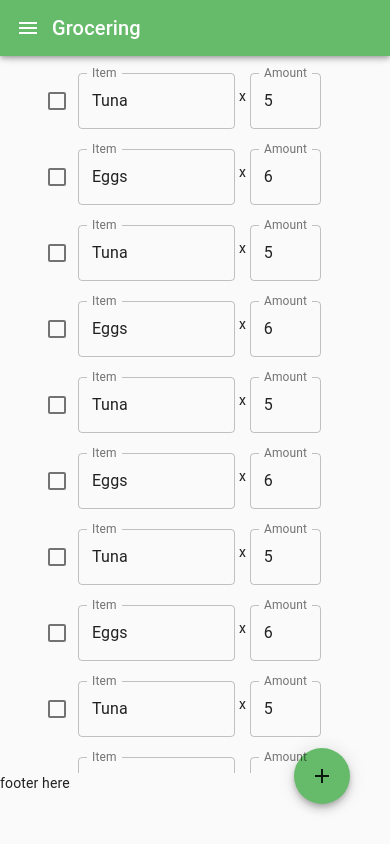
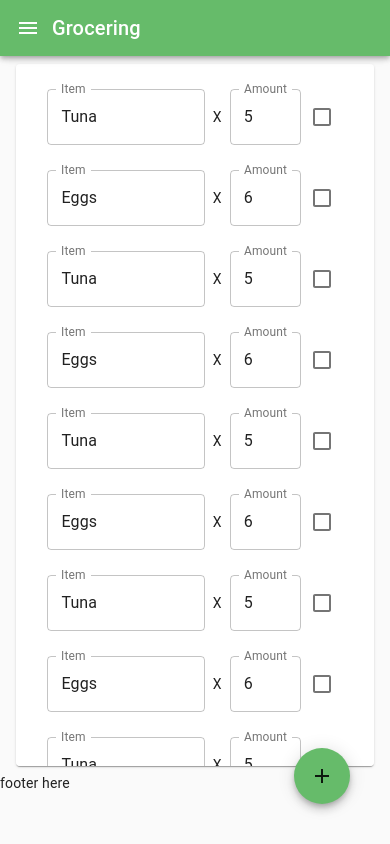
Before and after one commit to EilayDev/groceries-app, a Next.js app: page / in a window 390 px wide. Built offline with nearby package versions, Linux system fonts and the light colour scheme.

Commit message:
itemlist redo for mobile

```diff
--- a/Components/GroceryMain/Groceries.jsx
+++ b/Components/GroceryMain/Groceries.jsx
@@ -6,6 +6,7 @@ import Paper from '@material-ui/core/Paper';
 import Grid from '@material-ui/core/Grid';
 import Typography from '@material-ui/core/Typography';
 import { Container } from '@material-ui/core';
+import FormGroup from '@material-ui/core/FormGroup';
 
 function GroceryItem(props) {
     const classes = useStyles();
@@ -15,16 +16,15 @@ function GroceryItem(props) {
     }
     return (
         <div className={classes.product}>
-            <form>
+            <FormGroup row={true} className={`${classes.formField}`}>
+                <TextField className={classes.inputField} disabled={isChecked} label="Item" variant="outlined" defaultValue={props.name} /> <div className={classes.multiply}><span> X </span></div>
+                <TextField className={classes.amountField} disabled={isChecked} label="Amount" variant="outlined" defaultValue={props.amount} />
                 <Checkbox
                     checked={isChecked}
                     color="primary"
                     onClick={handleChange}
-                    className={classes.checkbox}
                 />
-                <TextField id={props.id} className={classes.inputField} label="Item" variant="outlined" defaultValue={props.name} /> <span> x </span>
-                <TextField id={props.id} className={classes.amountField} label="Amount" variant="outlined" defaultValue={props.amount} />
-            </form>
+            </FormGroup>
         </div>
     )
 }
@@ -34,26 +34,30 @@ const useStyles = makeStyles((theme) => ({
         'height': '100%'
     },
     product: {
-        'text-align': 'center',
-        'margin-bottom': 20,
+        'margin-top': 25,
+        'margin-bottom': 25,
     },
-    checkbox: {
-        'margin-top': 7
+    multiply: {
+        'margin-left':8,
+        'margin-right': 8,
     },
     container: {
-        'margin-top': '2vh',
-        'margin-bottom': '2vh',
+        'padding-top': '2%',
+        'padding-bottom': '2%'
     },
     inputField: {
         'width': '20ch'
     },
     amountField: {
         'width': '9ch'
-    }
-    ,
+    },
     scrollable: {
-        'max-height': '100%',
+        'height': '100%',
         'overflow': 'auto'
+    },
+    formField: {
+        'justifyContent': 'center',
+        'alignItems': 'center'
     }
 }));
 
@@ -61,12 +65,8 @@ export default function Groceries() {
     const classes = useStyles();
 
     return (
-        <Grid
-            container
-            className={classes.fullHeight}
-        >
-            <Grid item sm={12} className={classes.scrollable}>
-                <Container className={`${classes.fullHeight} ${classes.container}`}>
+        <Container className={`${classes.container} ${classes.fullHeight} `}>
+            <Paper className={`${classes.scrollable}`}>
                 <GroceryItem id="r2" name="Tuna" amount="5" />
                 <GroceryItem id="r1" name="Eggs" amount="6" />
                 <GroceryItem id="r2" name="Tuna" amount="5" />
@@ -83,9 +83,9 @@ export default function Groceries() {
                 <GroceryItem id="r1" name="Eggs" amount="6" />
                 <GroceryItem id="r2" name="Tuna" amount="5" />
                 <GroceryItem id="r1" name="Eggs" amount="6" />
+                <GroceryItem id="r2" name="Tuna" amount="5" />
+        </Paper>
         </Container>
 
-            </Grid>
-        </Grid>
     )
 }
--- a/package.json
+++ b/package.json
@@ -10,9 +10,9 @@
   "dependencies": {
     "@material-ui/core": "^4.11.3",
     "@material-ui/icons": "^4.11.2",
-    "next": "10.1.3",
-    "react": "17.0.2",
-    "react-dom": "17.0.2",
+    "next": "^10.1.3",
+    "react": "^17.0.2",
+    "react-dom": "^17.0.2",
     "sass": "^1.32.11"
   }
 }
--- a/styles/globals.scss
+++ b/styles/globals.scss
@@ -44,43 +44,6 @@ $gray: #bdc1c6;
 $white: #fff;
 $green: #06842c;
 
-input[type="checkbox"] {
-  position: relative;
-  width: 1.5em;
-  height: 1.5em;
-  color: $black;
-  border: 1px solid $gray;
-  border-radius: 4px;
-  appearance: none;
-  outline: 0;
-  cursor: pointer;
-  transition: background 175ms cubic-bezier(0.1, 0.1, 0.25, 1);
-  &::before {
-    position: absolute;
-    content: '';
-    display: block;
-    top: 2px;
-    left: 7px;
-    width: 8px;
-    height: 14px;
-    border-style: solid;
-    border-color: $white;
-    border-width: 0 2px 2px 0;
-    transform: rotate(45deg);
-    opacity: 0;
-  }
-  &:checked {
-    color: $white;
-    border-color: $green;
-    background: $green;
-    &::before {
-      opacity: 1;
-    }
-    ~ label::before {
-      clip-path: polygon(0 0, 100% 0, 100% 100%, 0 100%);
-    }
-  }
-}
 
 .passOver:after {
   position: absolute;
```
Also changed, not shown: 1 other file (tests, documents, lock files or other folders). Lines whose indentation alone changed are shown as unchanged.
